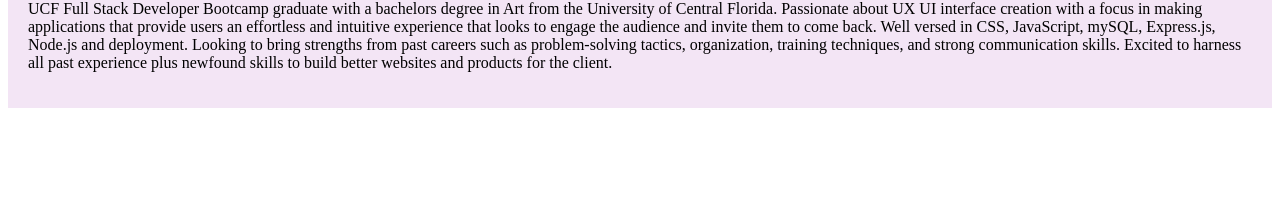
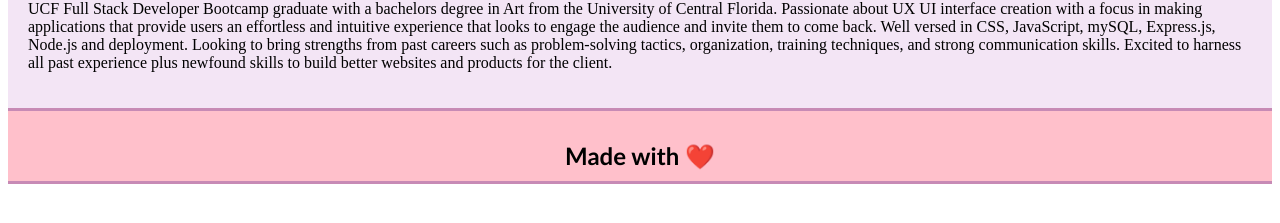
Before and after one commit to kmart134/Portfolio-React, a React (Create React App) app in the folder my-portfolio/: page / in a window 1280 px wide. Shown: the part 459-682 px from the top of the page. Built offline with nearby package versions, Linux system fonts and the light colour scheme.

Commit message:
footer with css added

```diff
--- a/my-portfolio/src/assets/Footer.css
+++ b/my-portfolio/src/assets/Footer.css
@@ -0,0 +1,11 @@
+.footer {
+    padding: 10px;
+    margin-bottom: 10px;
+    padding: 10px;
+    height: 50px;
+    border-top: 3px solid #c78ab5;
+    border-bottom:3px solid #c78ab5 ;
+    background-color: pink;
+    font-family: 'Trebuchet MS', 'Lucida Sans Unicode', 'Lucida Grande', 'Lucida Sans', Arial, sans-serif;
+    text-align: center;
+}
--- a/my-portfolio/src/components/Page/index.js
+++ b/my-portfolio/src/components/Page/index.js
@@ -41,10 +41,12 @@ export default function Page()  {
         // </section>
         <div>
         {/* We are passing the currentPage from state and the function to update it */}
-        <Nav currentPage={currentPage} handlePageChange={handlePageChange} Footer/>
+        <Nav currentPage={currentPage} handlePageChange={handlePageChange}/>
         {/* Here we are calling the renderPage method which will return a component  */}
         {renderPage()}
+        <div> <Footer/> </div>
       </div>
+
         //container or section
 
     );
```
